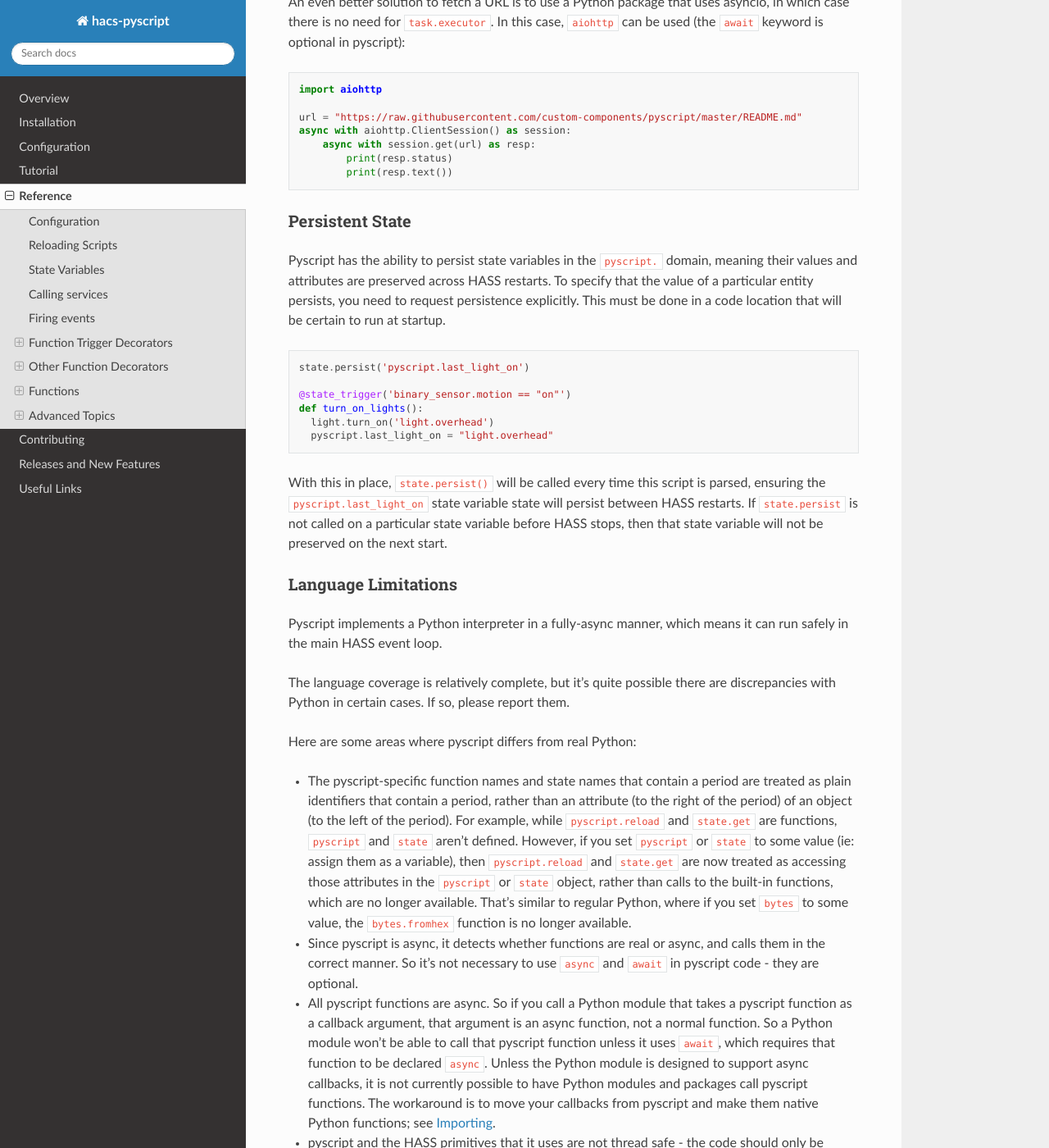
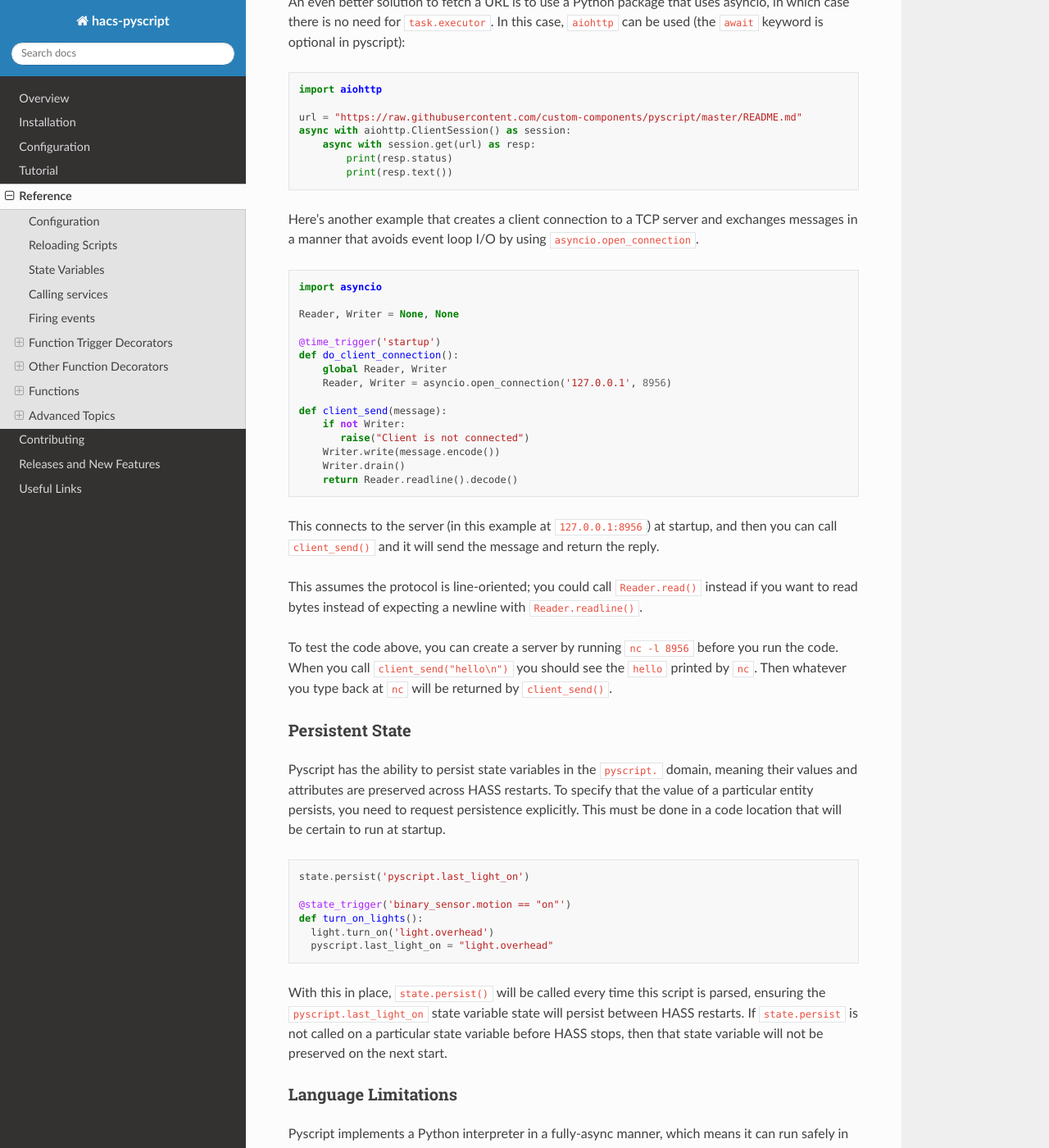
Before and after one commit to custom-components/pyscript, a Sphinx documentation site: the page built from docs/reference.rst, in a window 1280 px wide and 1400 px high, scrolled down 41300 px. Shown: the whole window at 82% size. Built offline with Sphinx 7.4.7 and the Read the Docs theme 2.0.0, drawn with Linux system fonts in a browser that asks for light colours.

Commit message:
add tcp client example

```diff
--- a/docs/reference.rst
+++ b/docs/reference.rst
@@ -1905,6 +1905,37 @@ is optional in pyscript):
             print(resp.status)
             print(resp.text())
 
+Here's another example that creates a client connection to a TCP server and exchanges messages
+in a manner that avoids event loop I/O by using ``asyncio.open_connection``.
+
+.. code:: python
+
+    import asyncio
+
+    Reader, Writer = None, None
+
+    @time_trigger('startup')
+    def do_client_connection():
+        global Reader, Writer
+        Reader, Writer = asyncio.open_connection('127.0.0.1', 8956)
+
+    def client_send(message):
+        if not Writer:
+           raise("Client is not connected")
+        Writer.write(message.encode())
+        Writer.drain()
+        return Reader.readline().decode()
+
+This connects to the server (in this example at ``127.0.0.1:8956``) at startup, and then you can call
+``client_send()`` and it will send the message and return the reply.
+
+This assumes the protocol is line-oriented; you could call ``Reader.read()`` instead if you want to
+read bytes instead of expecting a newline with ``Reader.readline()``.
+
+To test the code above, you can create a server by running ``nc -l 8956`` before you run the code.
+When you call ``client_send("hello\n")`` you should see the ``hello`` printed by ``nc``.  Then
+whatever you type back at ``nc`` will be returned by ``client_send()``.
+
 Persistent State
 ^^^^^^^^^^^^^^^^
 
```
